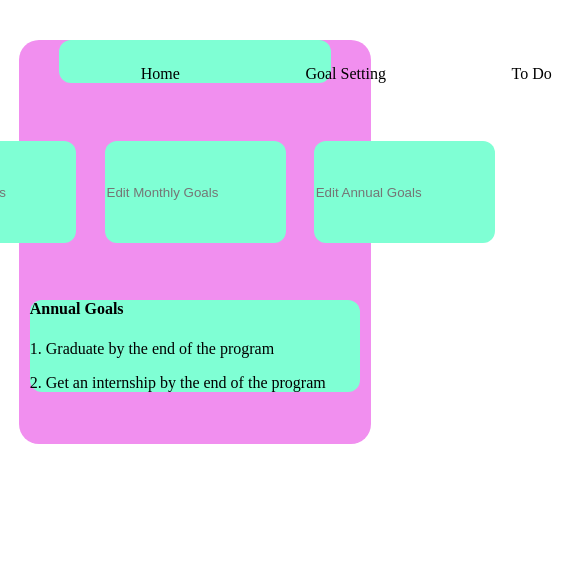
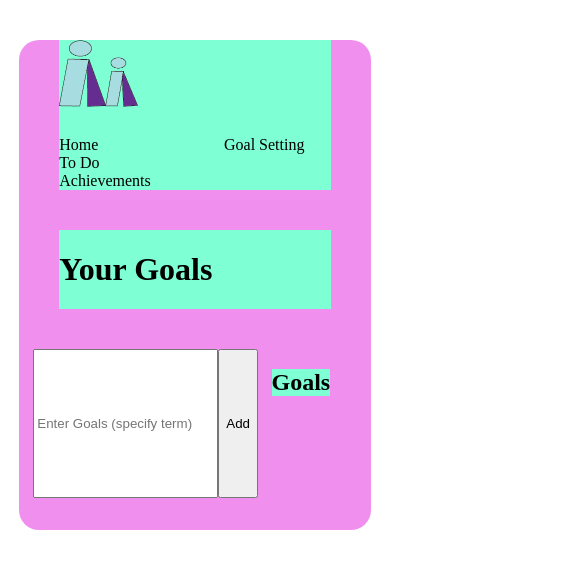
Before and after one commit to Hannah-Unyolo/Mentoring-System, a plain HTML site: page goals.html in a window 390 px wide. Shown: the top 568 px of the page, 585 px wide, since content can reach past the window. Drawn offline with Linux system fonts and the light colour scheme.

Commit message:
added files

```diff
--- a/achievements.css
+++ b/achievements.css
@@ -3,7 +3,7 @@
     gap: 30%;
     margin: 40px;
     background-color: aquamarine;
-    border-radius: 12px;
+
 }
 #logo{
     width: 50%;
@@ -50,7 +50,7 @@
     border-radius: 120px;
 }
 
-@media screen and (min-width: 375px) and (max-width: 667px){
+@media screen and (min-width: 320px) and (max-width: 667px){
     #header{
         display: flex;
         flex-wrap: wrap;
--- a/goals.css
+++ b/goals.css
@@ -3,7 +3,6 @@
     gap: 30%;
     margin: 40px;
     background-color: aquamarine;
-    border-radius: 12px;
 }
 #logo{
     width: 50%;
@@ -29,22 +28,38 @@
     text-decoration: none;
     color: black;
 }
-.goals{
-    display: flex;
-gap: 8%;
-justify-content: center;
-}
-.input{
-    height: 100px;
-    background-color: aquamarine;
-    border: 0px;
-    border-radius: 12px;
+
+#input{
+margin-left: 4%;
 }
 
 #annual{
-background-color: aquamarine;
-border-radius: 12px;
-margin-right: 3%;
-margin-left: 3%;
+    background-color: aquamarine;
+    margin-left: 4%;
+    margin-right: 4%;
+    margin-bottom: 30%;
+}
 
+@media screen and (min-width: 320px) and (max-width: 667px){
+    .input{
+        display: flex;
+        flex-wrap: wrap;
+    margin-left: 4%;
+    }
+
+    #header{
+        display: flex;
+      flex-wrap: wrap;
+    }
+    #logo{
+        width: 50%;
+    }
+
+    .topnav{
+        padding-top: 25px;
+        display: inline-flex;
+flex-wrap: wrap;
+
+
+    }
 }
--- a/goals.html
+++ b/goals.html
@@ -20,24 +20,30 @@
             <a href="achievements.html">Achievements</a>
             </div>
             </div>
-<br>
-<div class="goals">
-    <input name="text" type="text" placeholder="Edit Weekly Goals" class="input"/>
 
-    <input name="text" type="email" placeholder="Edit Monthly Goals" class="input"/>
+    <div id="todo-container">
 
-    <input name="text" type="password" placeholder="Edit Annual Goals" class="input"/>
-</div>
-<br>
-<br>
-<div id="annual">
-    <h4> Annual Goals</h4>
-    <p>1. Graduate by the end of the program</p>
-    <p>2. Get an internship by the end of the program</p>
-</div>
-<br>
-<br>
+      <div id="header">
+        <h1>Your Goals</h1>
+      </div>
+      <div id="todo-form">
+        <div class="input">
 
-            </div>
+            <input
+            type="text"
+            class="input-item"
+            name="input_box"
+            id="input-box"
+            placeholder="Enter Goals (specify term)"
+          />
+          <button id="input-button" onclick="addTask()">Add</button>
+
+
+      <h2 id="annual">Goals</h2>
+      <ul id="list-container"></ul>
+    </div>
+
+    <script type="text/javascript" src="script.js"></script>
+
 </body>
 </html>
--- a/homepage.css
+++ b/homepage.css
@@ -3,7 +3,7 @@
     gap: 30%;
     margin: 40px;
     background-color: aquamarine;
-    border-radius: 12px;
+
 }
 
 .topnav{
@@ -48,3 +48,51 @@
     border-radius: 20px;
     height: 100%;
 }
+
+
+@media screen and (min-width: 320px) and (max-width: 667px){
+    #header{
+        display: flex;
+flex-wrap: wrap;
+    }
+
+    .topnav{
+
+        display: inline-flex;
+
+        flex-wrap: wrap;
+
+    }
+    .topnav a{
+        text-decoration: none;
+        color: black;
+    }
+    .item-1{
+        display: flex;
+flex-wrap: wrap;
+font-size: medium;
+text-align: center;
+    }
+    #mentor{
+        border-radius: 80px;
+        width: 140px;
+    }
+    #logo{
+        width: 50%;
+    }
+    #knowmore{
+text-decoration: none;
+    }
+    #mentors{
+        font-size: large;
+        font-weight: bold;
+        margin-top: 5%;
+    }
+    #body{
+        background-color: rgb(241, 143, 239);
+        margin-left: 3%;
+        margin-right: 3%;
+        border-radius: 20px;
+        height: 100%;
+    }
+}
--- a/index.css
+++ b/index.css
@@ -30,3 +30,14 @@
 
 text-decoration: none;
 }
+
+@media screen and (min-width: 320px) and (max-width: 667px){
+    .input{
+        width: 90%;
+        height: 12px;
+    }
+
+    #button{
+        width: 80%;
+    }
+}
--- a/landing.css
+++ b/landing.css
@@ -42,3 +42,26 @@
         font-size: x-large;
         font-weight: 300;
     }
+
+    @media screen and (min-width: 320px) and (max-width: 667px){
+        #welcome{
+            font-size: 30px;
+
+         }
+         #signup{
+            display: flex;
+flex-wrap: wrap;
+text-decoration: none;
+        }
+
+        #login{
+            display: flex;
+flex-wrap: wrap;
+
+
+        }
+
+        #logo{
+            width: 40%;
+        }
+    }
--- a/login.css
+++ b/login.css
@@ -29,3 +29,19 @@
 
 text-decoration: none;
 }
+
+@media screen and (min-width: 320px) and (max-width: 667px){
+    .input{
+        border: solid 1px;
+        padding: 12px ;
+        border-radius: 12px;
+        width:80%;
+        height: 20px;
+
+    }
+
+    #login-link{
+    width: 30px;
+        text-decoration: none;
+        }
+}
--- /dev/null
+++ b/script.js
@@ -0,0 +1,19 @@
+const inputBox = document.getElementById("input-box");
+const listContainer = document.getElementById("list-container");
+
+const li = document.createElement("li");
+function addTask(){
+    const task = inputBox.value.trim();
+    li.innerHTML = `
+    <span>${task}</span>
+  <span class="delete-btn">Delete</span>
+`;
+    listContainer.appendChild(li);
+    inputBox.value = "";
+    const deleteBtn = li.querySelector(".delete-btn");
+    deleteBtn.addEventListener("click", function () {
+        if (confirm("Are you sure you want to delete this goal?")) {
+          li.remove();
+        }
+      });
+}
--- a/todo.css
+++ b/todo.css
@@ -3,7 +3,6 @@
     gap: 30%;
     margin: 40px;
     background-color: aquamarine;
-    border-radius: 12px;
     padding-top: 12px;
 }
 #logo{
@@ -72,6 +71,67 @@
     height: 50px;
 
 }
-#items{
 
+
+@media screen and (min-width: 320px) and (max-width: 667px){
+    #header{
+        display: flex;
+flex-wrap: wrap;
+    }
+    #logo{
+        width: 50%;
+    }
+
+    .topnav{
+        padding-top: 25px;
+        display: inline-flex;
+flex-wrap: wrap;
+
+
+    }
+
+    .tasks{
+        padding-left: 20px;
+
+    }
+    #task1{
+        display: flex;
+        gap: 0%;
+
+    }
+    .input{
+        margin-top: 14%;
+        width: 80%;
+
+    }
+    .taskbackground{
+        background-color: aquamarine;
+        width: 60%;
+        margin-top: 10%;
+
+    }
+    #design{
+        display: flex;
+    }
+    #bornacrime{
+        display: flex;
+        flex-wrap: wrap;
+
+    }
+
+    #view{
+
+        height: 25px;
+        color: rgb(112, 17, 113);
+        text-decoration: none;
+        margin-top: 50%;
+        margin-left: -150px;
+
+    }
+    #today{
+        background-color: aquamarine;
+        width: 40%;
+        height: 50px;
+
+    }
 }
```
Also changed, not shown: homepage.html (+1 -1 lines), todo.html (+4 -2 lines).
